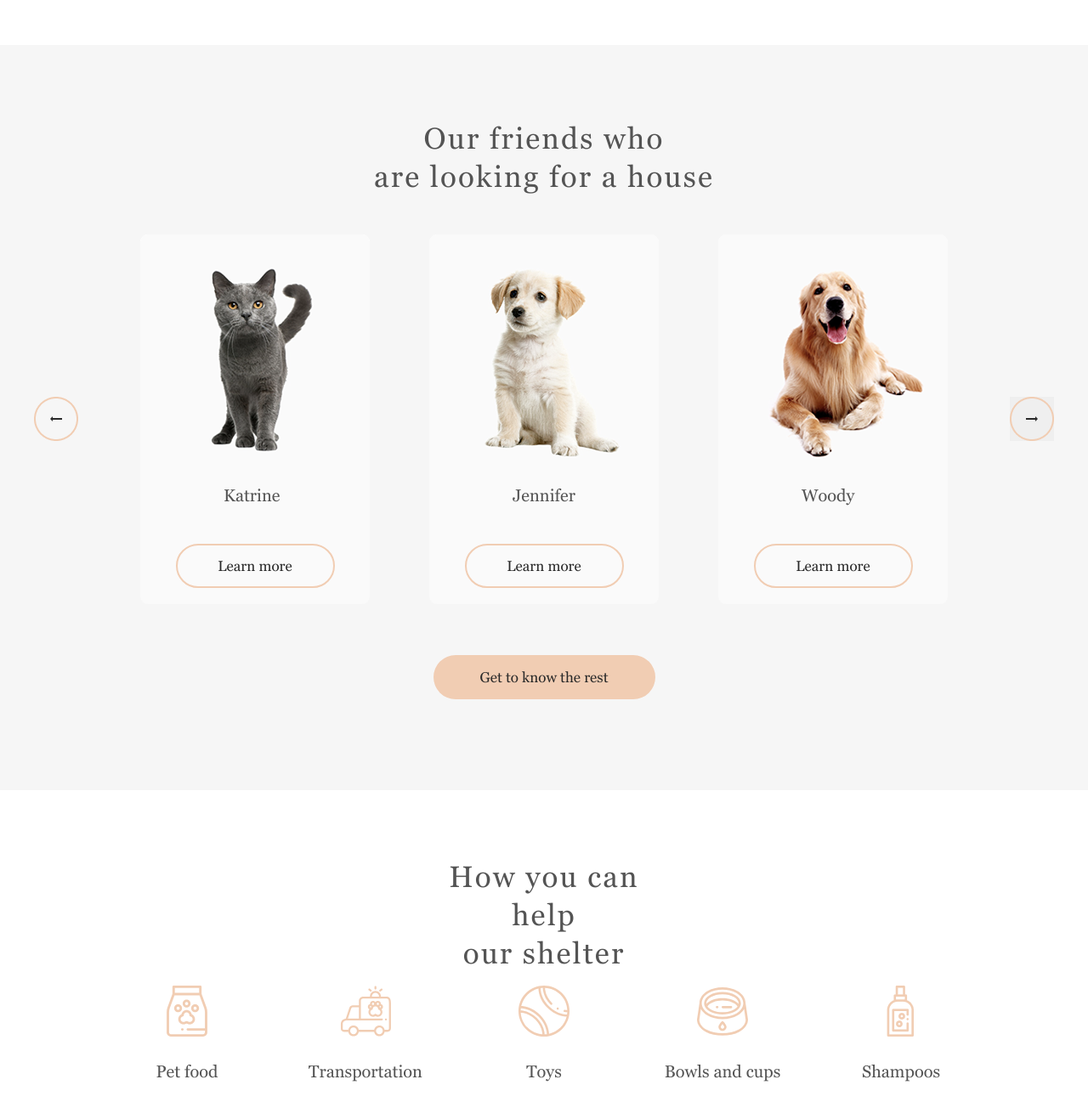
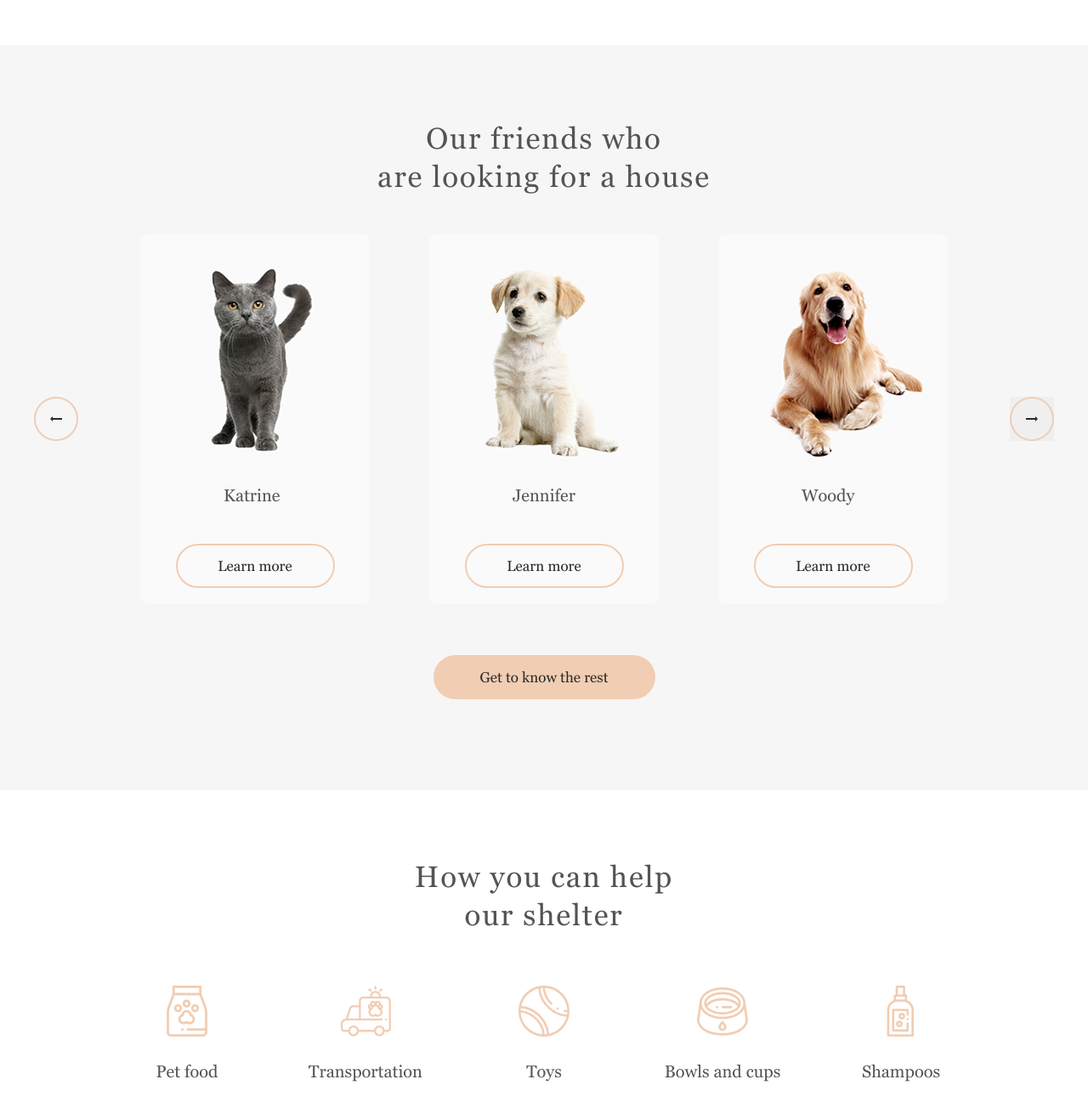
Before and after one commit to bartcevich/shelter, a plain HTML site: page index.html in a window 1280 px wide. Shown: the part 1443-2740 px from the top of the page at 85% size. Drawn offline with Linux system fonts and the light colour scheme; a web font is replaced by a local one.

Commit message:
fix: delet mistake widht.

```diff
--- a/sass/style.css
+++ b/sass/style.css
@@ -287,7 +287,7 @@ ul > li > a:hover {
 }
 
 .pets_h3 {
-  width: 400px;
+  width: 405px;
   height: 90px;
   margin: 80px 0 45px 0;
   font-family: "Georgia";
@@ -299,7 +299,7 @@ ul > li > a:hover {
   display: flex;
   justify-content: center;
   text-align: center;
-  letter-spacing: 0.06em;
+  letter-spacing: 0.05em;
   color: #545454;
 }
 
@@ -577,7 +577,7 @@ ul > li > a:hover {
 }
 
 .help_h3 {
-  width: 308px;
+  width: 315px;
   height: 90px;
   margin: 80px 0 60px 0;
   font-family: "Georgia";
@@ -585,7 +585,7 @@ ul > li > a:hover {
   font-weight: 400;
   font-size: 35px;
   line-height: 45px;
-  letter-spacing: 0.06em;
+  letter-spacing: 0.05em;
   color: #545454;
   text-align: center;
 }
```
